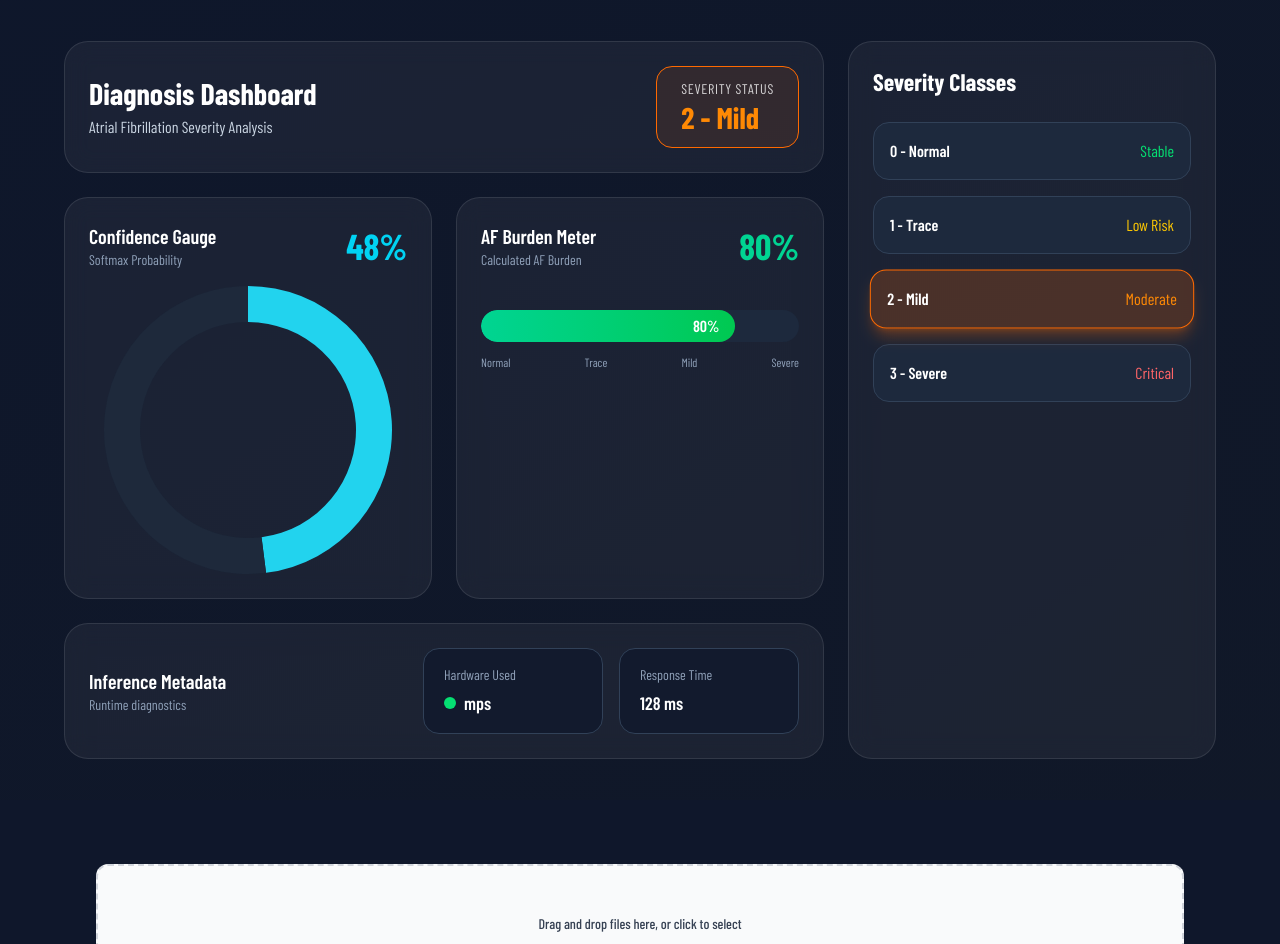
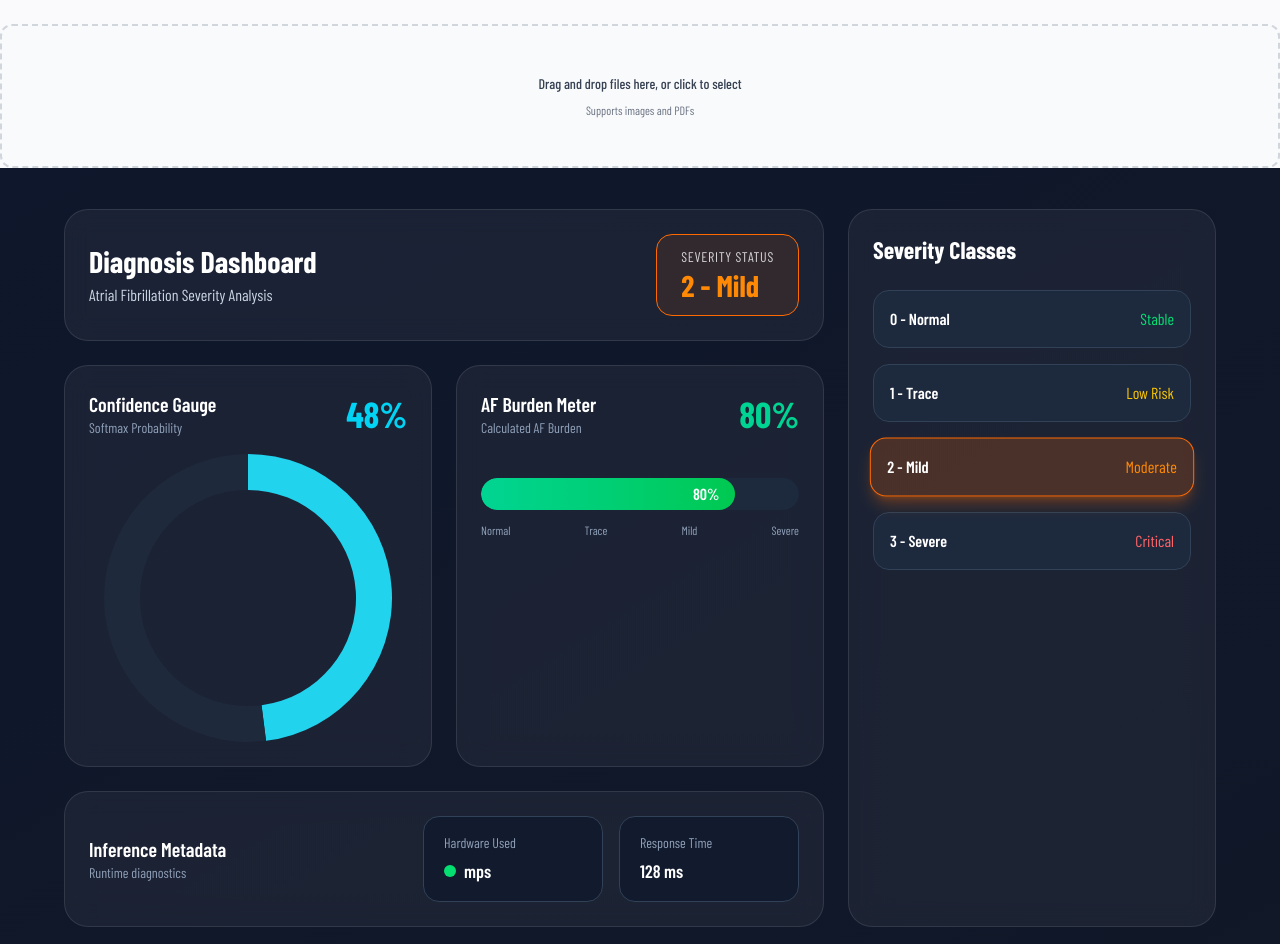
Before and after one commit to chro11os/ecg-v1, a React (Vite) app in the folder frontend/: page / in a window 1280 px wide. Shown: the top 944 px of the page. Built offline with nearby package versions, Linux system fonts and the light colour scheme; a web font is replaced by a local one.

Commit message:
induced comma

```diff
--- a/frontend/package.json
+++ b/frontend/package.json
@@ -12,7 +12,7 @@
   "dependencies": {
     "chart.js": "^4.5.1",
     "react": "^19.2.6",
-    "react-dom": "^19.2.5",
+    "react-dom": "^19.2.6",
     "react-dropzone": "^15.0.0"
   },
   "devDependencies": {
--- a/frontend/src/App.tsx
+++ b/frontend/src/App.tsx
@@ -1,12 +1,11 @@
 import DiagnosisDashboard from "./components/DiagnosisDashboard";
 import FileUploadArea from "./components/FileUpdloadArea";
+
 function App() {
 	return (
-		<div className="flex flex-col gap-10 bg-slate-900 min-h-screen pb-20">
+		<div>
+			<FileUploadArea />
 			<DiagnosisDashboard />
-			<div className="px-8 max-w-6xl mx-auto w-full">
-				<FileUploadArea />
-			</div>
 		</div>
 	)
 }
```
Also changed, not shown: 1 other file (tests, documents, lock files or other folders).
